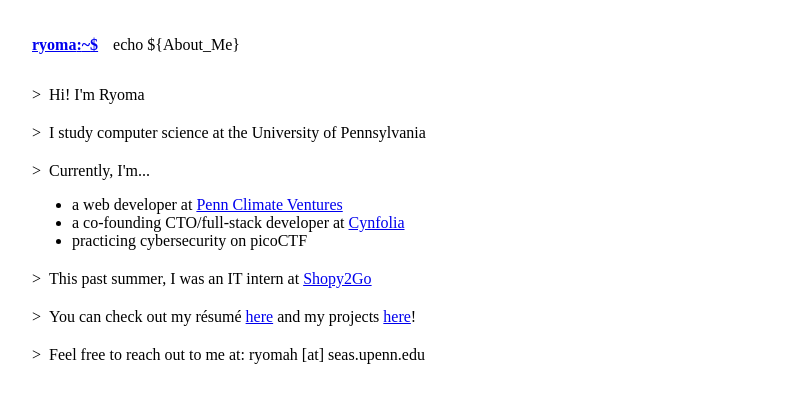
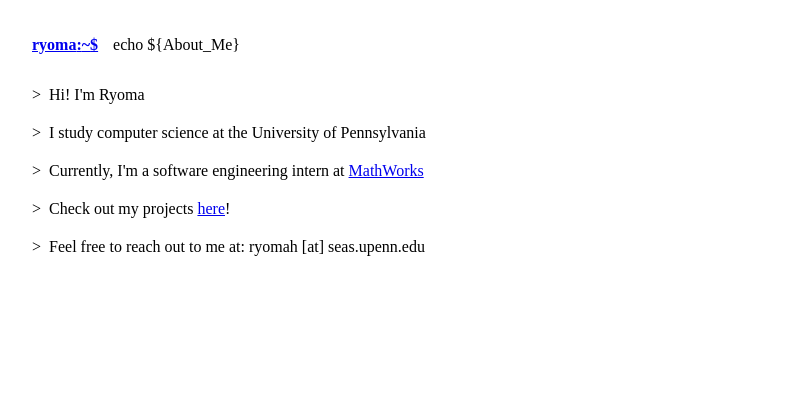
Before and after one commit to hryoma/hryoma.github.io, a Gatsby site: page / in a window 1280 px wide. Shown: the part 180-599 px from the top of the page, without its empty margins (238-1041 px from the left). Built offline with nearby package versions, Linux system fonts and the light colour scheme; Gatsby itself is replaced by a stand-in of ours; a small style sheet from the web is missing.

Commit message:
Updated about section

```diff
--- a/src/pages/index.js
+++ b/src/pages/index.js
@@ -7,7 +7,6 @@ import Navbar from "../components/navbar"
 import Brand from "../components/brand";
 import SmIcons from "../components/sm-icons";
 
-import resumePdf from "../assets/Resume.pdf"
 
 
 const AboutMeWrapper = styled.div`
@@ -47,25 +46,11 @@ const AboutMe = () => {
     <AboutMeWrapper>
       <p>Hi! I'm Ryoma</p>
       <p>I study computer science at the University of Pennsylvania</p>
-      <p>Currently, I'm...</p>
-      <ul className="about-experiences">
-        <li>a web developer at{' '}
-          <ExtLink className={"text-blue"}
-                link={"https://pennclimateventures.org"}
-                title={"Penn Climate Ventures"}/>
-        </li>
-        <li>a co-founding CTO/full-stack developer at{' '}
-          <ExtLink className={"text-green"} link={"http://cynfolia.com"} title={"Cynfolia"}/>
-        </li>
-        <li>practicing cybersecurity on picoCTF</li>
-      </ul>
-      <p>This past summer, I was an IT intern at{' '}
-          <ExtLink className={"text-cyan"} link={"https://shopy2go.com"} title={"Shopy2Go"}/>
+      <p>Currently, I'm a software engineering intern at{' '}
+        <ExtLink className={"text-cyan"} link={"https://mathworks.com"} title={"MathWorks"}/>
       </p>
-      <p>You can check out my résumé{' '}
-        <ExtLink className="text-yellow" link={resumePdf} title={"here"}/>{' '}
-        and my projects{' '}
-        <IntLink className="text-blue" link={"projects"} title={"here"}/>!
+      <p>Check out my projects{' '}
+        <IntLink className="text-magenta" link={"projects"} title={"here"}/>!
       </p>
       <p>Feel free to reach out to me at: ryomah [at] seas.upenn.edu</p>
     </AboutMeWrapper>
```
